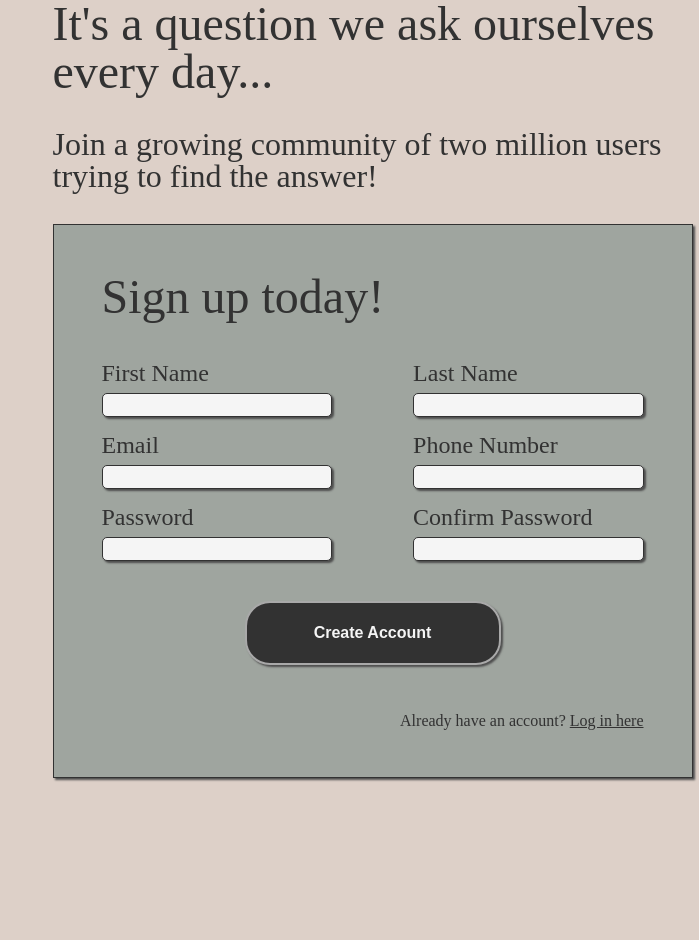
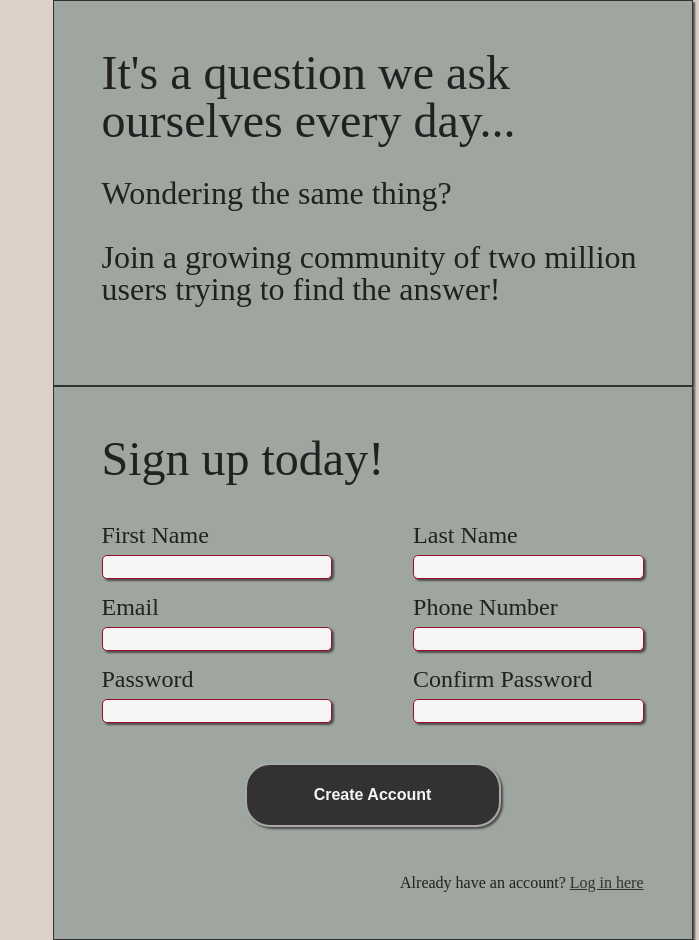
Before and after one commit to slpkid/Project-Sign-up-Form, a plain HTML site: page index.html in a window 1280 px wide. Shown: the full height of the page, 581-1280 px from the left. Before the commit the page ends 800 px from the top, so only its background shows below. Drawn offline with Linux system fonts and the light colour scheme.

Commit message:
Add password form validation

```diff
--- a/index.html
+++ b/index.html
@@ -5,6 +5,9 @@
     <meta name="viewport" content="width=device-width, initial-scale=1.0">
     <link rel="stylesheet" href="./styles.css">
     <title>Project Sign-up Form</title>
+    <script defer>
+
+    </script>
 </head>
 <body>
     <div class="banner">
@@ -18,11 +21,12 @@
         </div>
     </div>
     <div class="content">
-        <div class="header-area">
+        <div class="header-area box-shadow">
             <h1>It's a question we ask ourselves every day...</h1>
+            <h2>Wondering the same thing?</h2>
             <h2>Join a growing community of two million users trying to find the answer!</h2>
         </div>
-        <div class="form-content">
+        <div class="form-content box-shadow">
             <form action="#" method="post">
                 <div class="legend-div">
                     <legend>Sign up today!</legend>
@@ -51,11 +55,11 @@
                     <div class="row">
                         <div class="flex-individual">
                             <label for="password-enter">Password</label>
-                            <input type="password" name="password-enter" id="password-enter" required>
+                            <input type="password" name="password-enter" id="password-enter" pattern="^(?=.*\d)(?=.*[a-z])(?=.*[A-Z])(?!.*\s).*$" minlength="6" maxlength="32" required>
                         </div>
                         <div class="flex-individual">
                             <label for="password-confirm">Confirm Password</label>
-                            <input type="password" name="password-confirm" id="password-confirm" required>
+                            <input type="password" name="password-confirm" id="password-confirm" pattern="^(?=.*\d)(?=.*[a-z])(?=.*[A-Z])(?!.*\s).*$" minlength="6" maxlength="32" required>
                         </div>
                     </div>
                 </div>
--- a/styles.css
+++ b/styles.css
@@ -29,9 +29,6 @@ article, aside, details, figcaption, figure,
 footer, header, hgroup, menu, nav, section {
     display: block;
 }
-body {
-    line-height: 1;
-}
 ol, ul {
     list-style: none;
 }
@@ -53,6 +50,7 @@ table {
 }
 
 body {
+    line-height: 1;
     display: flex;
     background-color: #DDD0C8;
 }
@@ -79,7 +77,7 @@ img {
     height: 95vh;
     justify-content: space-around;
     margin: auto;
-    color:  #323232;
+    color:  #212121;
     align-self:flex-start;
 }
 
@@ -88,10 +86,19 @@ img {
     flex-direction: column;
 }
 
+input:valid {
+    border: 1px solid green;
+}
+
+input:invalid {
+    border: 1px solid rgb(155, 15, 43);
+}
+
 input {
     width: 18vw;
     max-width: 270px;
     height: 3vh;
+    font-size: 1rem;
     border: #323232 solid 1px;
     border-radius: 5px;
     background-color:whitesmoke;
@@ -142,20 +149,13 @@ legend {
 }
 
 .create-account-button,
-input,
-.form-content {
+input {
     box-shadow: #4e4e4e 2px 2px 2px;
 
 }
 
 h1 {
     font-size: 3rem;
-}
-
-.form-content {
-    padding: 3rem;
-    background-color: #9fa59f;
-    border: 1px #323232 solid;
 }
 
 .sign-up {
@@ -175,12 +175,17 @@ a:visited {
 }
 
 .form-content a:hover {
-    color: #DDD0C8;
+    color: whitesmoke;
 }
 .banner p,
 .banner a {
     color: whitesmoke;
     text-align: center;
+}
+
+.banner a:hover {
+    color: rgb(197, 194, 194);
+
 }
 .credit {
     position:relative;
@@ -207,3 +212,10 @@ a:visited {
 .bar-text {
     font-size: 3rem;
 }
+
+.box-shadow {
+    box-shadow: #4e4e4e 2px 2px 2px;
+    background-color: #9fa59f;
+    border: 1px #323232 solid;
+    padding: 3rem;
+}
```
